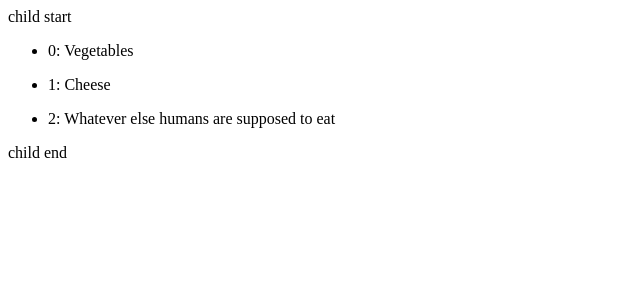
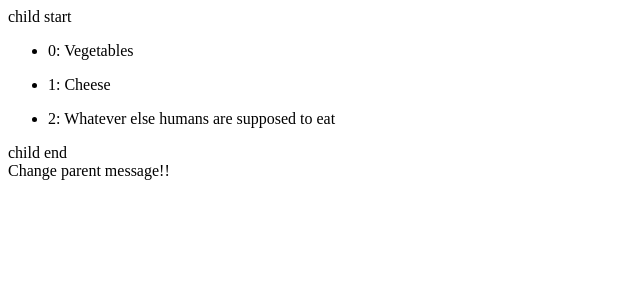
Before and after one commit to hibriiiiidge/practice__vue_app, a Vue app: page / in a window 1280 px wide. Shown: the top 300 px of the page, without its empty margins (0-640 px from the left). Built offline with nearby package versions, Linux system fonts and the light colour scheme.

Commit message:
Change parents messagae from child

```diff
--- a/src/App.vue
+++ b/src/App.vue
@@ -1,6 +1,7 @@
 <template>
   <div>
     <child :groceryList="groceryList"></child>
+    <div> {{ message }} </div>
   </div>
 </template>
 
@@ -13,6 +14,7 @@ export default {
   },
   data () {
     return {
+      message: 'Hello Vue!!',
       groceryList: [
         { id: 0, text: 'Vegetables' },
         { id: 1, text: 'Cheese' },
--- a/src/components/child.vue
+++ b/src/components/child.vue
@@ -12,6 +12,9 @@
 
 <script>
 export default {
-  props: ['groceryList']
+  props: ['groceryList'],
+  created: function() {
+    this.$parent.message = 'Change parent message!!'
+  }
 }
 </script>
```
